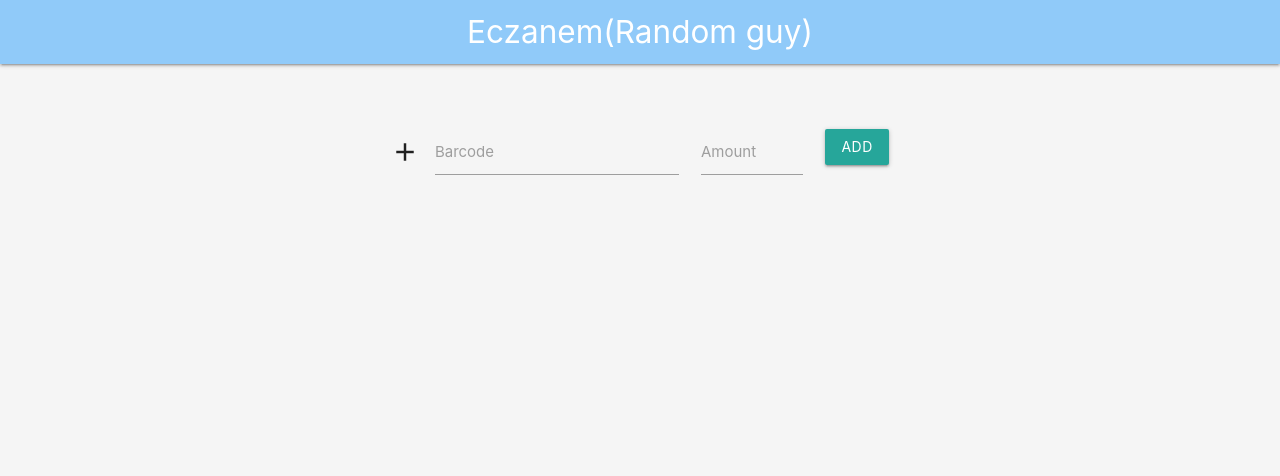
After one commit to ismettt08/databaseHomework, a Flask app: template templates/med.html in a window 1280 px wide. The commit adds this page. Shown: the top 476 px of the page. Run offline with Flask 2, Linux system fonts and the light colour scheme; the template is opened without the code that fills it, so the values that code supplies are empty; some libraries are stand-ins or nearby versions.

Commit message:
Increase storage functionality is added

```diff
--- a/server.py
+++ b/server.py
@@ -15,9 +15,11 @@ def create_app():
     app.add_url_rule("/register_api", view_func=views.register_api, methods=['POST'])
     app.add_url_rule("/sell", view_func=views.sell_page)
     app.add_url_rule("/addmed_api", view_func=views.addmed_api, methods=['POST'])
+    app.add_url_rule("/addstock_api", view_func=views.addstock_api, methods=['POST'])
     app.add_url_rule("/updateAmount", view_func=views.update_medicine, methods=['POST', 'GET'])
     app.add_url_rule("/patient_table", view_func=views.patient_table)
     app.add_url_rule("/patient", view_func=views.patient, methods=['POST', 'GET'])
+    app.add_url_rule("/med", view_func=views.med, methods=['POST', 'GET'])
     app.add_url_rule("/crud_patient", view_func=views.crud_patient, methods=['POST'])
     app.add_url_rule("/med_table", view_func=views.med_table)
     app.add_url_rule("/sale_table", view_func=views.sale_table)
--- /dev/null
+++ b/templates/med.html
@@ -0,0 +1,27 @@
+{% extends "layout.html" %}
+{% block title %}Patient Details{% endblock %}
+{% block content %}
+<div class="container">
+    <div class="row">
+      <form class="col s10" action="{{url_for('addstock_api')}}" method="POST" id="stock_unq">
+        <div class="row ">
+          <div class="input-field col s5 offset-s3">
+            <i class="material-icons prefix ">add</i>
+            <input type="number" name="thebarcode" id="med_barcode" class="validate">
+            <label for="med_barcode">Barcode</label>
+            <span class="helper-text" data-error="Please only enter number"></span>
+          </div>
+          <div class="input-field col s2">
+            <input id="stock_amount" name="theamount" type="number" class="validate">
+            <label for="stock_amount">Amount</label>
+            <span class="helper-text" data-error="Please only enter number"></span>
+          </div>
+          <div class="input-field col s2">
+            <button class="btn waves-effect waves-light" type="submit" name="submit" value="add_stock">Add</button>
+          </div>
+        </div>
+      </form>
+    </div>
+</div>
+
+{% endblock %}
--- a/templates/med_table.html
+++ b/templates/med_table.html
@@ -3,6 +3,11 @@
 {% block content %}
 
 <div class="row">
+    <div class="col s8 offset-s2 input-field">
+        <form action="{{url_for('med')}}" id="addpat_unq">
+            <button class="waves-effect waves-light btn green lighten-2" type="submit"><i class="material-icons left">add</i>Add</button>
+        </form>
+    </div>
     <div class="col s8 offset-s2 light-blue lighten-5">
         <table class="highlight centered">
             <h4 class="center">Medicines</h4>
--- a/templates/patient_table.html
+++ b/templates/patient_table.html
@@ -10,6 +10,7 @@
     </div>
     <div class="col s8 offset-s2 light-blue lighten-5">
         <table class="highlight centered">
+            <h4 class="center">Patients</h4>
             <thead>
                 <tr>
                     <th>Name</th>
```
Also changed, not shown: dbinit.py (+9 -0 lines), views.py (+36 -3 lines).
